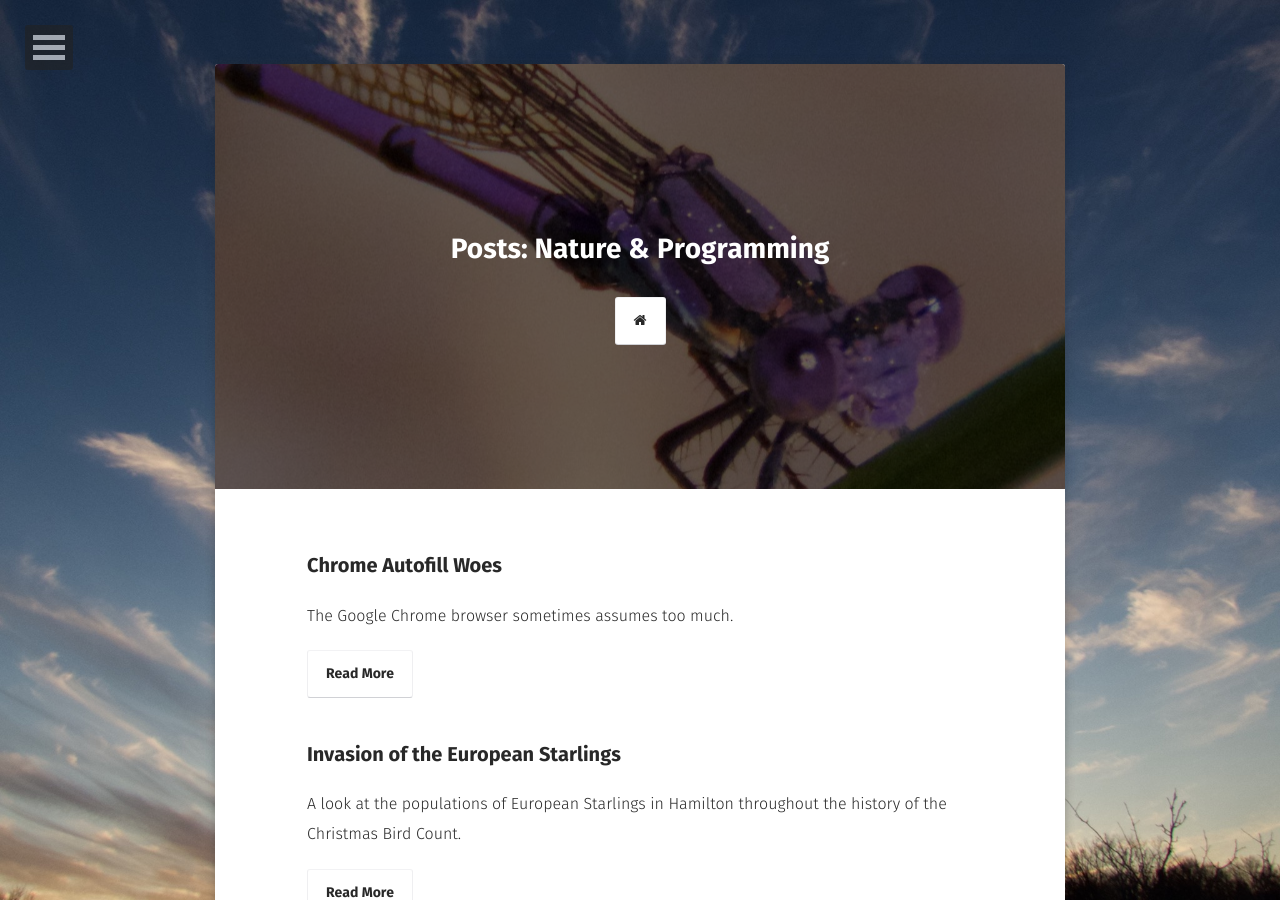
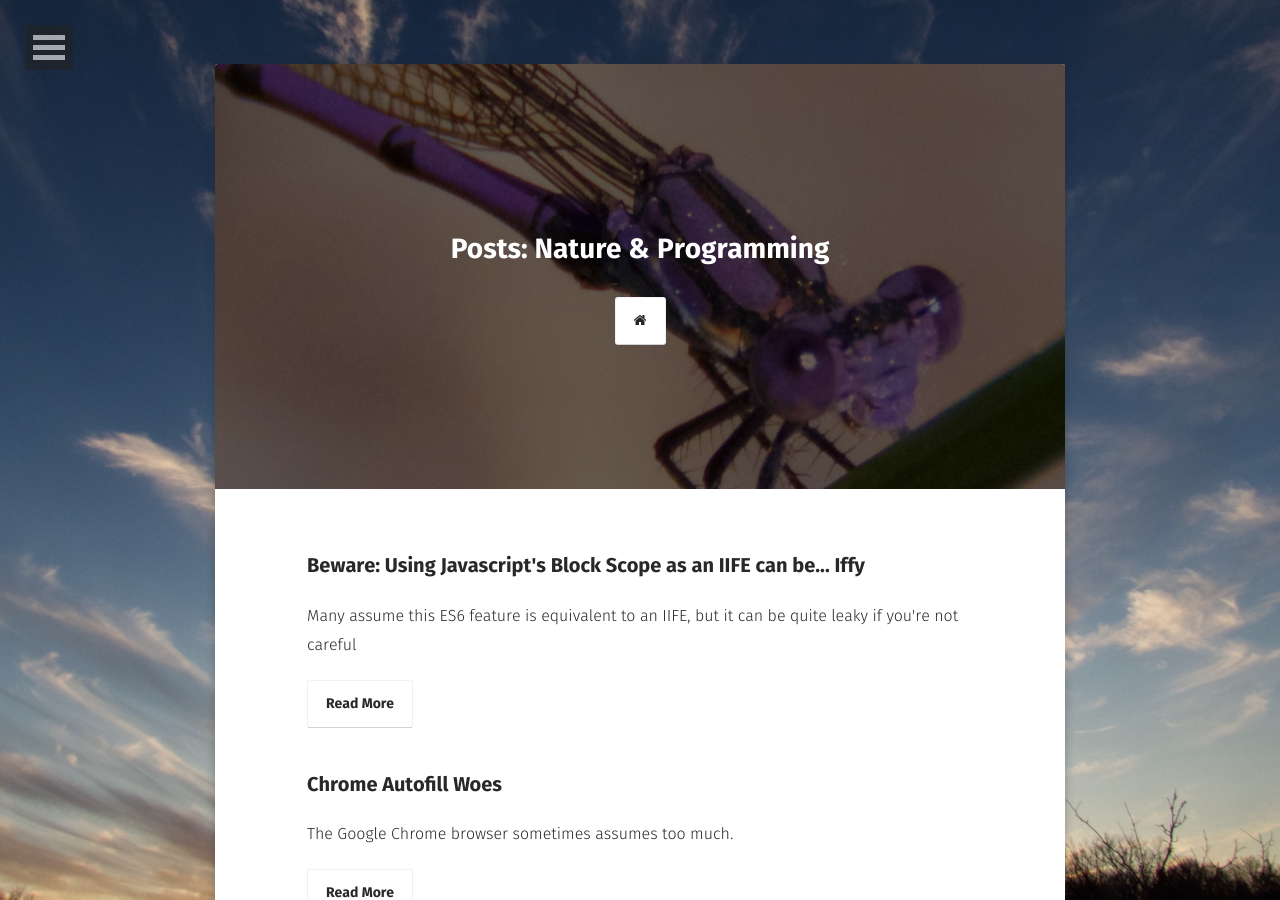
Before and after one commit to rgeraldporter/rgeraldporter.github.io, a Jekyll site: the page built from posts/index.md, in a window 1280 px wide and 900 px high. Built offline with Jekyll 4.4.1, drawn with Linux system fonts in a browser that asks for light colours; some web fonts are replaced; some of the changed lines change nothing that is shown.

Commit message:
Update to post on IIFEs

```diff
--- a/_config.yml
+++ b/_config.yml
@@ -13,6 +13,7 @@ url:                http://robporter.ca
 
 # Jekyll
 permalink:          /:title/
+future:             false
 markdown:           kramdown
 highlighter:        rouge
 kramdown:
--- a/_posts/2017-02-22-block-scope-is-not-an-iife.md
+++ b/_posts/2017-02-22-block-scope-is-not-an-iife.md
@@ -1,16 +1,17 @@
 ---
 layout: post
 title:  "Beware: Using Javascript's Block Scope as an IIFE can be... Iffy"
-date:   2017-02-24
+date:   2017-02-22
 excerpt: "Many assume this ES6 feature is equivalent to an IIFE, but it can be quite leaky if you're not careful"
 tag:
 - Javascript
 - ES6
+- transpiling
 - Node.js
 - IIFE
+- Angular.js
 - Programming
 comments: false
-published: false
 feature: /assets/img/tychoInst6.gif
 ---
 
@@ -18,13 +19,15 @@ The advent of [ES6 Javascript](http://es6-features.org/){:target="_blank"} broug
 
 Another celebrated new feature was the introduction of **block scoping**, which allows you to wrap any arbitrary piece of code in braces to indicate, well, a block scope.
 
-Countless [guides](https://jack.ofspades.com/es6-iife-with-fat-arrow-functions/){:target="_blank"} [out there](http://wesbos.com/es6-block-scope-iife/){:target="_blank"} [tout this](https://medium.freecodecamp.com/5-javascript-bad-parts-that-are-fixed-in-es6-c7c45d44fd81#.pvazi981g){:target="_blank"} [as the successor](http://www.benmvp.com/learning-es6-block-level-scoping-let-const/){:target="_blank"} to the **immediately-invoked function expression** (IIFE) -- normally used to isolate the scope of a given block of Javascript. If block scoping really did fully replaces the IIFE, this would be worth celebrating as the IIFE method is a bit awkward looking.
+Countless [guides](https://jack.ofspades.com/es6-iife-with-fat-arrow-functions/){:target="_blank"} [out there](http://wesbos.com/es6-block-scope-iife/){:target="_blank"} [tout this](https://medium.freecodecamp.com/5-javascript-bad-parts-that-are-fixed-in-es6-c7c45d44fd81#.pvazi981g){:target="_blank"} [as the successor](http://www.benmvp.com/learning-es6-block-level-scoping-let-const/){:target="_blank"} to the **immediately-invoked function expression** (IIFE) -- normally used to isolate the scope of a given block of Javascript.
 
-What most guides don't mention however, is that the IIFE and the block scope are not exactly equivalent.
+However, there are a series of conditions that need to be met in order to fulfill block scope's destiny to become the fill-in for the awkward IIFE.
 
 ## Leaky functions
 
-The problem with block scoping emerges when you attempt to use a block to scope a declared function. For example:
+Out of the box, if you were to use block scope right now on Chrome, Safari, or Firefox (and likely other browsers and Node.js), there are some problems with block scope being leaky.
+
+These issues begin to emerge when you attempt to use a block to scope a declared function. For example:
 
 {% highlight js %}
 // IIFE
@@ -51,13 +54,27 @@ as compared with:
 foo();
 {% endhighlight %}
 
-So if the block scope is leaky to something as basic as a function declaration, why are so many celebrating it as an alternative to the IIFE?
+The solution to this problem, is to force the Javascript runtime into "strict" mode, in the scope of where the block scope is declared. Like this:
+
+as compared with:
+{% highlight js %}
+'use strict';
+// block scope
+{
+    function foo () {
+        return true;
+    }
+}
+
+// throws an error
+foo();
+{% endhighlight %}
 
 ## Context is key
 
-Most discussions about block scoping are specifically referencing the use of `const` and `let` declarations within a block. This is the case where the block scope shines: these kinds of declarations never leak outside of the scope.
+Most discussions about block scoping are specifically referencing the use of `const` and `let` declarations within a block. This is the case where the block scope shines, out-of-the-box, without any stict mode: the ES6 declarations of `let`, `const`, and even `class` never leak outside of the scope.
 
-Let's see what happens when I rewrite `foo()` as a **constant function expression**:
+Let's see what happens when I rewrite `foo()` as a **constant function expression** (CFE... can I coin that?):
 
 {% highlight js %}
 {
@@ -68,68 +85,83 @@ Let's see what happens when I rewrite `foo()` as a **constant function expressio
 foo();
 {% endhighlight %}
 
-## Uses for block scope?
+However, keeping declared functions (using the `function` keyword) contained within the block scope requires strict mode to be enabled, and that isn't usually mentioned in guides that discuss using this technique.
 
-If you're using constant function expressions (CFEs? Can I coin that please?), then block scoping works great for containing your functions. I will admit, however, I have not found many great uses for this yet. Generally if you are using CFEs exclusively, you are probably writing in a functional style, and I've not seen much done with block scoping in functional Javascript (at least, not yet).
+Also of note: `var` will never contain itself within a block scope, no matter what you try. It will always leak out, and while there's not really any great reasons to use `var` any longer, as you'll see shortly, transpilers still do.
 
-A problem that block scoping introduces is that it does increase the [cyclomatic complexity](https://en.wikipedia.org/wiki/Cyclomatic_complexity){:target="_blank"} of a function -- much like adding an `if` or `for` statement. (These are also frowned upon, if not outright banned, in more functional style.)
+## Transpiling with Babel and Traceur
 
-One good use I've put them to though, is to help add block scope to language features that lack this. The best example would be `case` blocks in the `switch` statement. `case` labels have always looked odd in Javascript, but if you add block scoping, they look more at home:
+If you're writing client-side ES6 code, even with the high levels of compliance we're starting to see today, you're still likely to be transpiling down to ES5.
+
+Transpilers work to make your code work as closely to perfect as possible in an older version of Javascript. Usually this amounts to something less efficient being used -- it's usually not something that a developer would notice any difference in behaviour.
+
+Oddly, block scoping in [Babel](https://babeljs.io/){:target="_blank"} is one of those rare cases where things do act differently.
+
+A practical example would be taking some Angular 1.x code, and instead of wrapping a file with an IIFE, let's wrap it with block scoping:
 
 {% highlight js %}
-// without block scoping:
-var counter = 0;
-var result;
+'use strict';
+{
+    angular
+        .module( 'myModule' )
+        .component( 'myFoo', {
+            templateUrl: '/templates/components/foo.html',
+            bindings   : {},
+            controller : Foo
+        } );
 
-switch (bar) {
+    Foo.$inject = [ 'Something' ];
 
-    case 'one':
-        result = getResult(bar);
-        counter = 1 + result;
-        break;
-
-    case 'two':
-        result = getADifferentResult(bar);
-        counter = 2 + result;
-        break;
-}
-{% endhighlight %}
-
-It's not a very sophisticated example, but one side effect of having to do some calculations inside `case` labels is that the `var result` used needs to be declared earlier, and thus shared with the whole scope. Compare this with using block scoping and a `const` inside:
-
-{% highlight js %}
-// with block scoping:
-let counter = 0;
-
-switch (bar) {
-
-    case 'one': {
-        const result = getResult(bar);
-        counter = 1 + result;
-        break;
-    }
-    case 'two': {
-        const result = getADifferentResult(bar);
-        counter = 2 + result;
-        break;
+    function Foo( Something ) {
+      // do stuff
     }
 }
 {% endhighlight %}
 
-Here I have block scoped each case, and thus `result` can never leak out. While the scale of this example is quite small of course, in the bigger picture, scoping in this way allows the [Javascript garbage collector](https://auth0.com/blog/four-types-of-leaks-in-your-javascript-code-and-how-to-get-rid-of-them/){:target="_blank"} to do its work.
-
-## In search of a successor to IIFEs
-
-So far I still have no exact functional alternative to writing the awkward IIFE with in Javascript using any of the newer ES6 (or ES2016/ES2017) features -- unless of course you don't need to declare functions -- but even then, I don't believe the leaky-scope for functions in a block scope is widely known, so you may risk future developers in your code making assuptions about any block scoping. IIFEs are still a staple to frameworks [like Angular 1.x](https://toddmotto.com/minimal-angular-module-syntax-approach-using-an-iife/#introducing-an-iife){:target="_blank"} precisely so that function declarations can be scoped. The best one can do in a refactor these frameworks is to convert IIFEs to use arrow functions:
+Run this through Babel (in ES2015/ES6 mode), and the result is:
 
 {% highlight js %}
-() => {
-    function foo () {
-        return true;
-    }
-}();
+'use strict';
+
+{
+    var Foo = function Foo(Something) {
+        // do stuff
+    };
+
+    angular.module('myModule').component('myFoo', {
+        templateUrl: '/templates/components/foo.html',
+        bindings: {},
+        controller: Foo
+    });
+
+    Foo.$inject = ['Something'];
+}
 {% endhighlight %}
 
-... but it's still ugly, and could be considered less clear about what is going on -- not to mention the [lexical scoping](https://toddmotto.com/es6-arrow-functions-syntaxes-and-lexical-scoping/){:target="_blank"} issues this could introduce.<img src="http://robporter.ca/assets/img/feather-7.svg" style="width:33px;height:33px;display:inline;padding-left:6px" />
+**Note that the function declaration is now a function expression, using `var`.** Unfortunately, `var` leaks out of block scope by design (it is function scoped, not block scoped), and the whole point of wrapping the file in an IIFE is lost as the function now lives in global scope.
+
+Running this through an alternative, [Traceur](https://github.com/google/traceur-compiler){:target="_blank"}, basically results in the same thing:
+
+{% highlight js %}
+$traceurRuntime.ModuleStore.getAnonymousModule(function() {
+  "use strict";
+  {
+    var Foo = function(Something) {};
+    angular.module('myModule').component('myFoo', {
+      templateUrl: '/templates/components/foo.html',
+      bindings: {},
+      controller: Foo
+    });
+    Foo.$inject = ['Something'];
+  }
+  return {};
+});
+{% endhighlight %}
+
+Why Babel and Traceur don't just convert the block into an IIFE, I'm not sure. Certainly if you've declared you'd like the block handled strictly, I would think that is enough to infer that transpiliting to an IIFE.
+
+For Babel, the only way to get a more correct result is to use the ES2016 setting, however that may be making too much of an assumption about the freshness of your users browsers.
+
+In coming years, block scope is certain to replace the need for IIFEs. Until that time, however, be very careful about using them, and to use them effectively and without side-effects, don't make assumptions -- make good tests.<img src="http://robporter.ca/assets/img/feather-7.svg" style="width:33px;height:33px;display:inline;padding-left:6px" />
 
 * For reference, a quick test you can run to reveal a function leaking from block scope: [blockscope.js](https://gist.github.com/rgeraldporter/3f94db1d0b5515789c9675cb659b7cc3){:target="_blank"}
```
Also changed, not shown: 5 other files.
